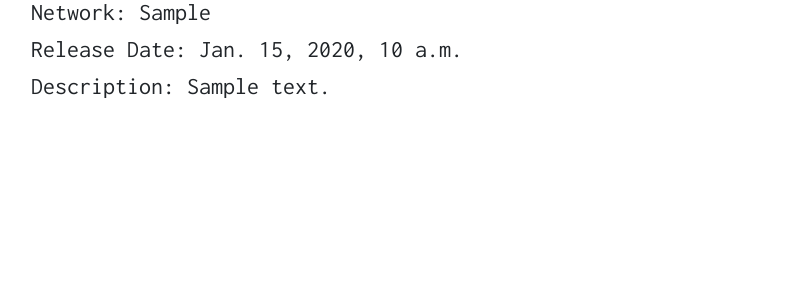
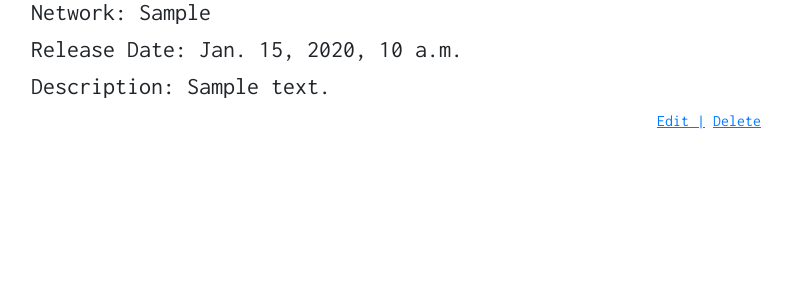
Before and after one commit to joshgendal/coding-dojo-challenge, a Django app: page /shows/1 in a window 1280 px wide. Shown: the part 123-425 px from the top of the page, without its empty margins (244-1035 px from the left). Run offline with Django 3.2, Linux system fonts and the light colour scheme; tables that the repository leaves empty hold one stand-in row (values such as "Sample post"); some libraries are stand-ins or nearby versions.

Commit message:
added final links

```diff
--- a/codingdojochallenge/static/codingdojochallenge/css/styles.css
+++ b/codingdojochallenge/static/codingdojochallenge/css/styles.css
@@ -13,6 +13,10 @@ body {
 }
 
 /* ===== Page Stylings ===== */
+
+.delete-edit-links {
+  text-decoration: underline;
+}
 
 form > .sm-margin-top {
   margin-top: 16px;
--- a/codingdojochallenge/templates/codingdojochallenge/all-shows.html
+++ b/codingdojochallenge/templates/codingdojochallenge/all-shows.html
@@ -52,6 +52,7 @@
               {% endfor %}
             </tbody>
           </table>
+          <a href="/shows/new" class="delete-edit-links">Add a New Show</a>
         </div>
       </div>
     </div>
--- a/codingdojochallenge/templates/codingdojochallenge/view-show.html
+++ b/codingdojochallenge/templates/codingdojochallenge/view-show.html
@@ -31,8 +31,14 @@
           <h4>Network: {{ show.network }}</h4>
           <h4>Release Date: {{ show.date }}</h4>
           <h4>Description: {{ show.description }}</h4>
+          <div style="float:right;">
+            <a href="/shows/{{ show.show_id }}/edit" class="delete-edit-links">Edit |</a>
+            <a href="/shows/{{ show.show_id }}/destroy" class="delete-edit-links">Delete</a>
+          </div>
+
         </div>
       </div>
     </div>
+
   </body>
 </html>
```
